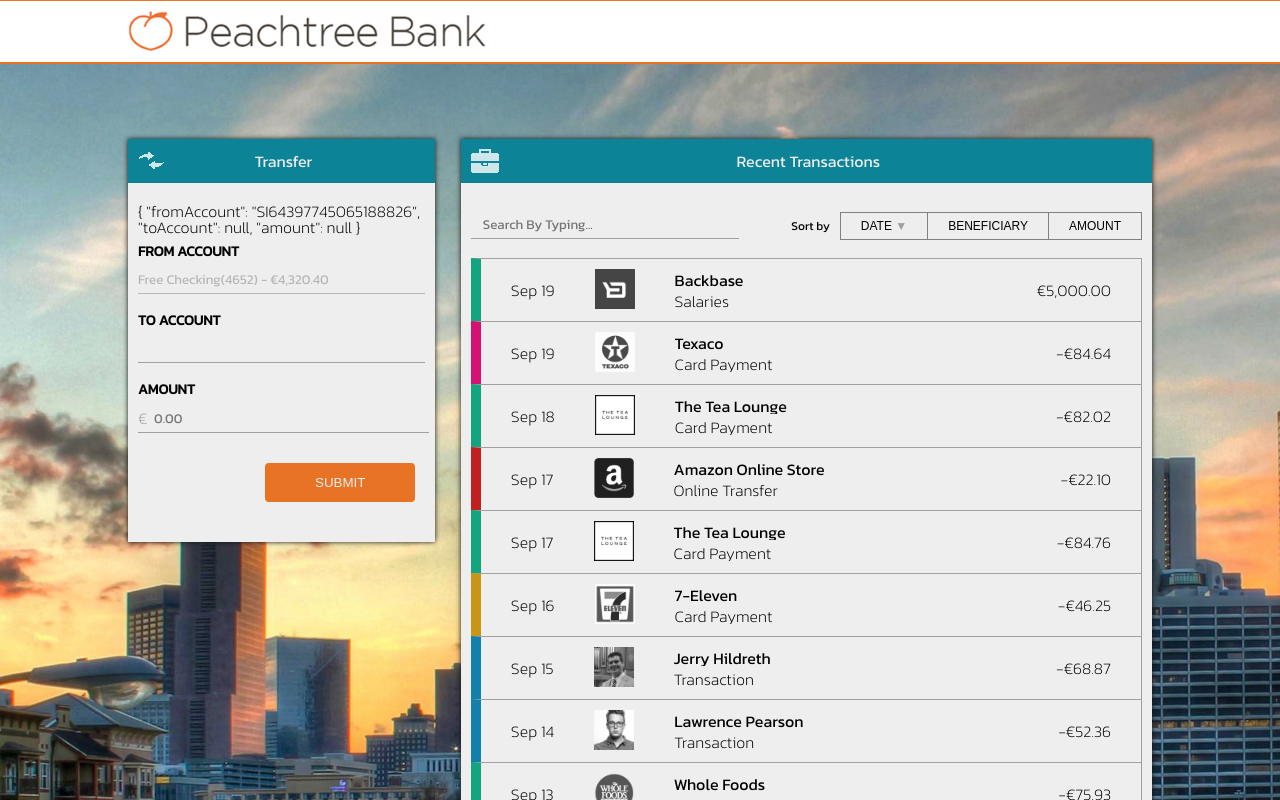
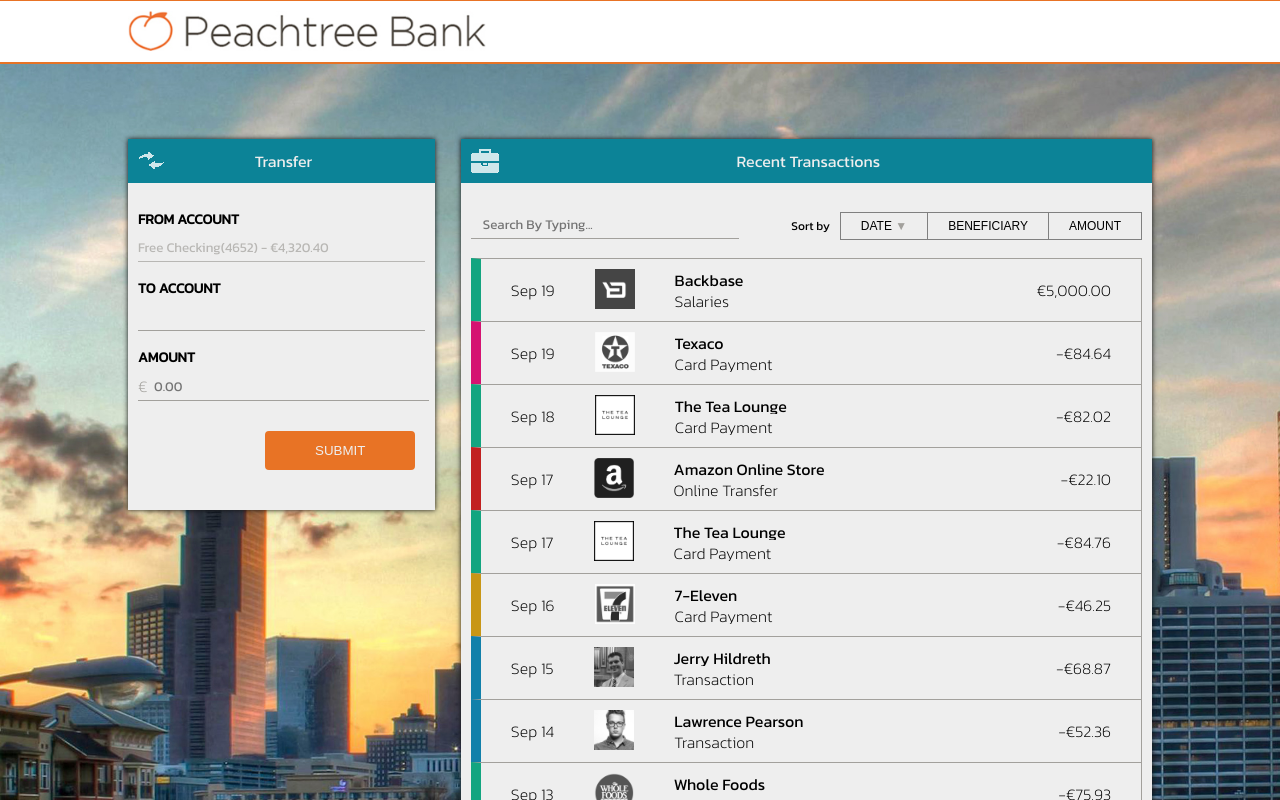
Before and after one commit to dilloncode/backbase-fe-assessment, an Angular app: page / in a window 1280 px wide. Shown: the top 800 px of the page. Built offline with nearby package versions, Linux system fonts and the light colour scheme.

Commit message:
remove debug

```diff
--- a/src/app/transfer/transfer.component.html
+++ b/src/app/transfer/transfer.component.html
@@ -3,7 +3,7 @@
   <form (ngSubmit)="handleSubmit(form.valid)"
         #form="ngForm"
         novalidate>
-{{newTransaction | json}}
+
     <label for="fromAccount">FROM ACCOUNT</label>
     <select name="fromAccount"
             id="fromAccount"
```
